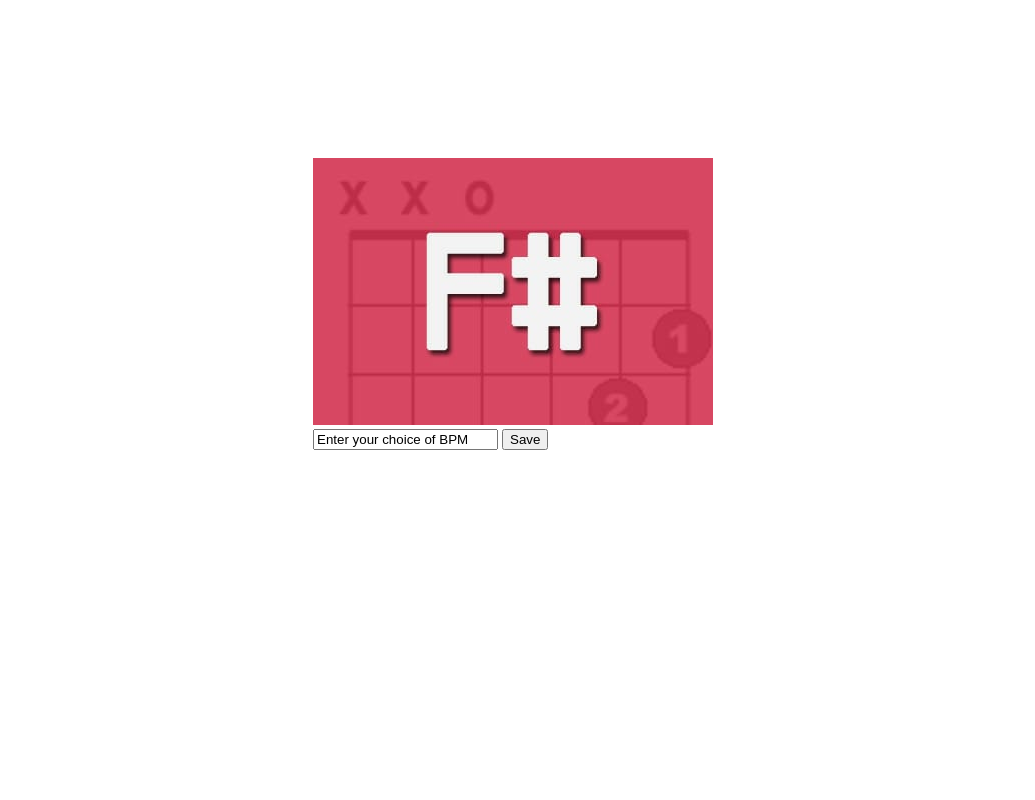
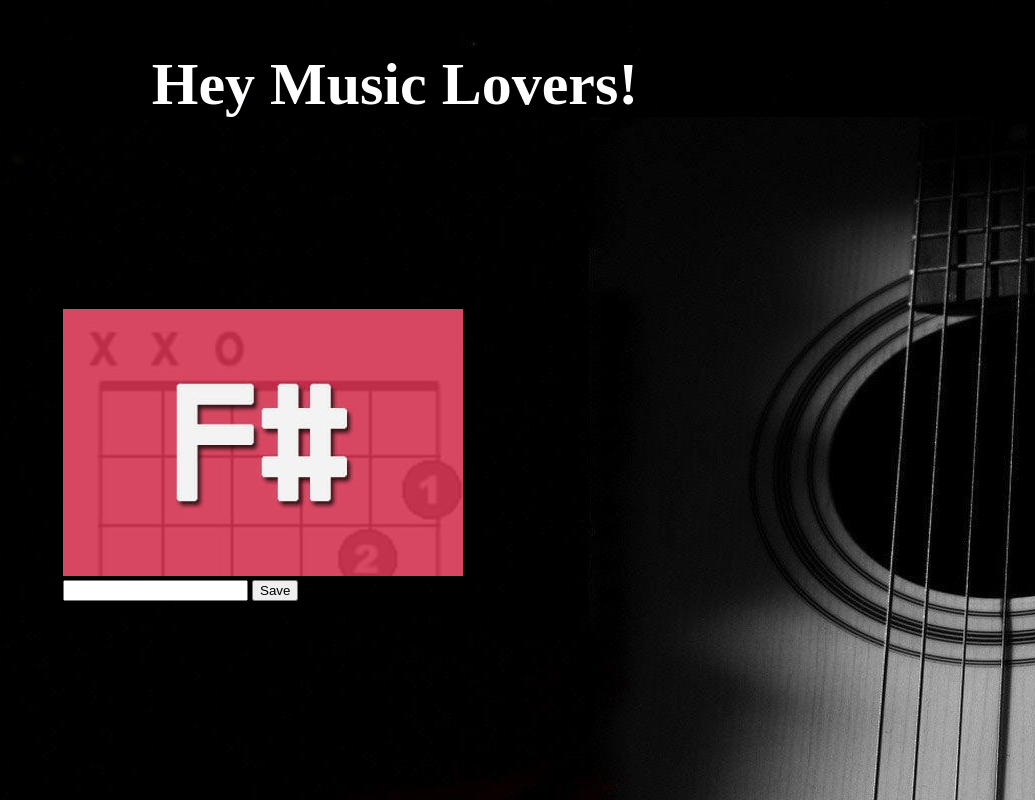
Before and after one commit to shilpa-1899/beats, a plain HTML site: page index.html in a window 1280 px wide. Shown: the whole page, without its empty margins (245-1280 px from the left). Drawn offline with Linux system fonts and the light colour scheme.

Commit message:
Add files via upload

```diff
--- a/index.html
+++ b/index.html
@@ -7,10 +7,9 @@
 
   <link rel="stylesheet" href="style.css">
   <script type="text/javascript">
-
-    var picPaths = ['images/img1.jpg', 'images/img2.jpg', 'images/img3.jpg', 'images/img4.jpg', 'images/img5.jpg', 'images/img6.jpg', 'images/img7.jpg', 'images/img8.jpg', 'images/img9.jpg', 'images/img10.jpg', 'images/img11.jpg',
-      'images/img12.jpg'
-    ];
+    var picPaths = ['images/img1.jpg', 'images/img2.jpg', 'images/img3.jpg', 'images/img4.jpg', 'images/img5.jpg', 'images/img6.jpg',
+      'images/img7.jpg', 'images/img8.jpg', 'images/img9.jpg', 'images/img10.jpg', 'images/img11.jpg', 'images/img12.jpg'];
+    var previmg = 'images/img1.jpg';
 
     function swapImage() {
       var randomNum = Math.floor(Math.random() * picPaths.length);
@@ -18,7 +17,7 @@
       var text = document.getElementById('input1').value;
 
       imgCont.src = picPaths[randomNum];
-      setTimeout(swapImage, (60 / text) * 1000);
+        setTimeout(swapImage, (60 / text) * 1000);
     }
 
     window.onload = function() {
@@ -28,11 +27,14 @@
 </head>
 
 <body>
+  <h1>Hey Music Lovers!</h1>
   <div class="image">
     <img id="imgBanner" src="images/img1.jpg" alt="" />
   </div>
-  <input type="text" id="input1" value="Enter your choice of BPM" />
+<div class="input">
+  <input type="text" id="input1">
   <button onclick="swapImage()">Save</button>
+</div>
 
 </body>
 
--- a/style.css
+++ b/style.css
@@ -1,4 +1,20 @@
 body{
-  padding-left: 550px;
+  background-image: url('Guitars.jpg');
+  background-repeat:no-repeat;
+
+}
+h1{
+  color: white;
+  text-align: center;
+  padding-top: 10px;
+  font-size: 60px;
+}
+.input{
+  padding-left: 300px;
+
+
+}
+.image{
+  padding-left: 300px;
   padding-top:150px;
 }
```
Also changed, not shown: Guitars.jpg (added).
